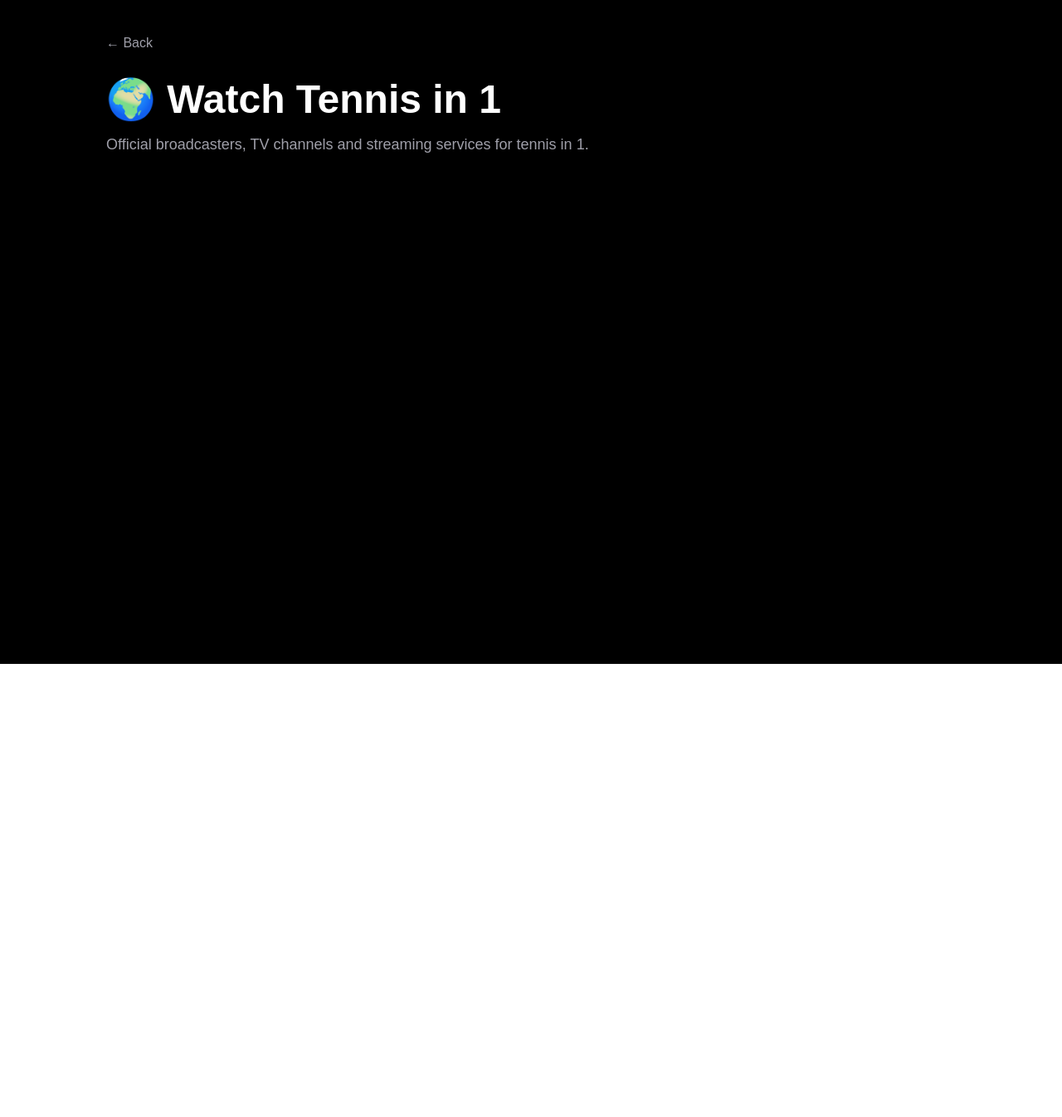
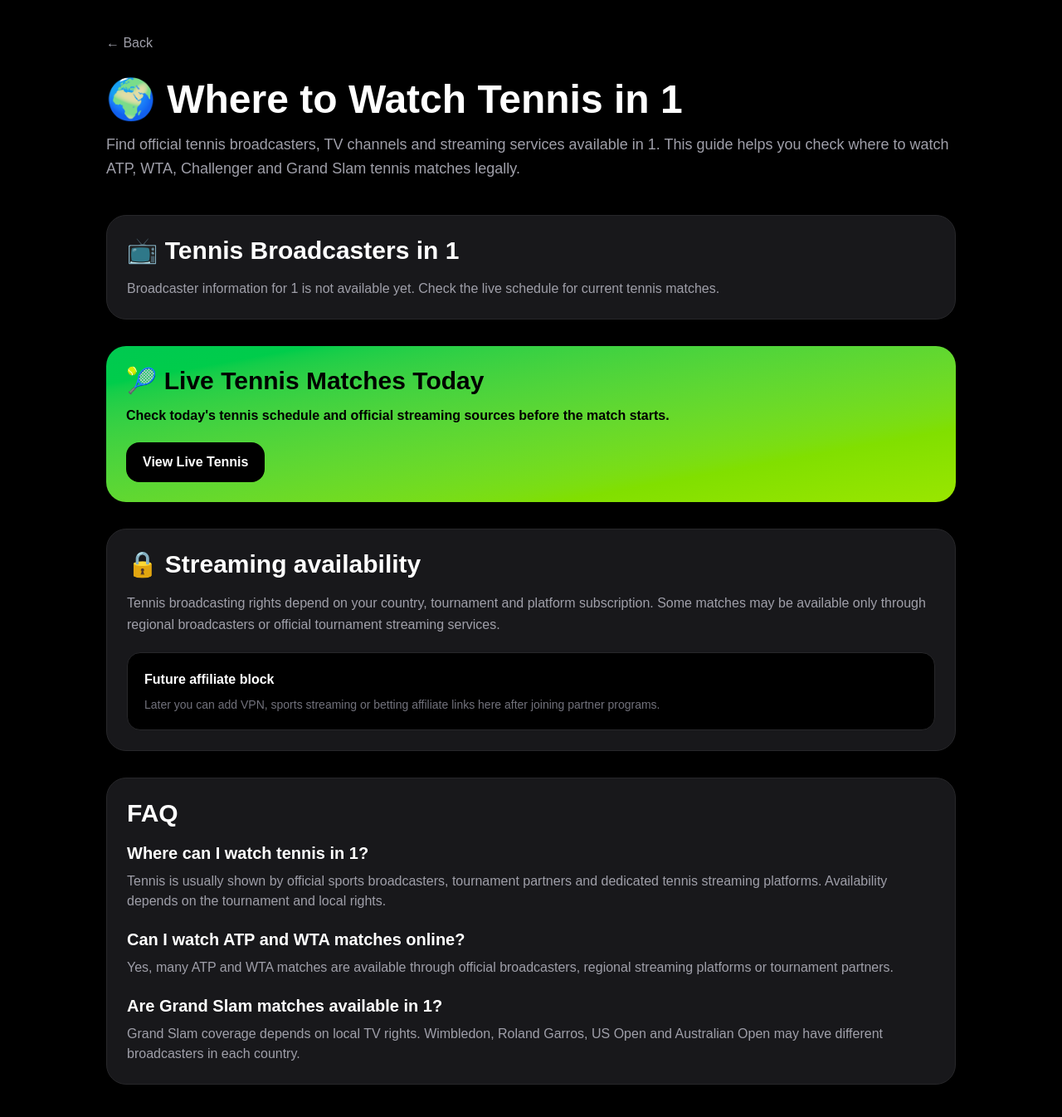
Before and after one commit to 8dqqd57hyh-rgb/watch-tennis-today, a Next.js app: page /watch-tennis-in/1 in a window 1280 px wide. Shown: the whole page at 83% size. Before the commit the page ends 800 px from the top, so only its background shows below. Built offline with nearby package versions, Linux system fonts and the light colour scheme.

Commit message:
Improve country SEO pages

```diff
--- a/app/watch-tennis-in/[country]/page.tsx
+++ b/app/watch-tennis-in/[country]/page.tsx
@@ -28,7 +28,7 @@ const broadcasters: Record<
     {
       name: "Canal+",
       url: "https://www.canalplus.com/",
-      note: "Selected tennis tournaments",
+      note: "Selected tennis tournaments and sports packages",
     },
   ],
 
@@ -65,13 +65,14 @@ export async function generateMetadata({
   params: Promise<{ country: string }>;
 }) {
   const { country } = await params;
-
-  const readable =
-    readableCountry(country);
+  const readable = readableCountry(country);
 
   return {
-    title: `Where to Watch Tennis in ${readable} | Watch Tennis Today`,
-    description: `Official tennis broadcasters, TV channels and streaming platforms available in ${readable}.`,
+    title: `Where to Watch Tennis in ${readable} | TV Channels & Live Streams`,
+    description: `Find official tennis broadcasters, live streams, TV channels and ATP/WTA coverage available in ${readable}.`,
+    alternates: {
+      canonical: `https://watchtennistoday.com/watch-tennis-in/${country}`,
+    },
   };
 }
 
@@ -81,53 +82,139 @@ export default async function CountryPage({
   params: Promise<{ country: string }>;
 }) {
   const { country } = await params;
-
-  const readable =
-    readableCountry(country);
-
-  const countryBroadcasters =
-    broadcasters[country] || [];
+  const readable = readableCountry(country);
+  const countryBroadcasters = broadcasters[country] || [];
 
   return (
     <main className="min-h-screen bg-black text-white p-6 md:p-10">
       <div className="max-w-5xl mx-auto">
-        <a
-          href="/"
-          className="text-zinc-400 hover:text-white"
-        >
+        <a href="/" className="text-zinc-400 hover:text-white">
           ← Back
         </a>
 
-        <h1 className="text-5xl font-black mt-8 mb-4">
-          🌍 Watch Tennis in {readable}
+        <section className="mt-8 mb-10">
+          <h1 className="text-5xl font-black mb-4">
+            🌍 Where to Watch Tennis in {readable}
           </h1>
 
-        <p className="text-zinc-400 text-lg mb-10">
-          Official broadcasters, TV channels
-          and streaming services for tennis in{" "}
-          {readable}.
+          <p className="text-zinc-400 text-lg leading-relaxed">
+            Find official tennis broadcasters, TV channels and streaming
+            services available in {readable}. This guide helps you check where
+            to watch ATP, WTA, Challenger and Grand Slam tennis matches legally.
           </p>
+        </section>
 
+        <section className="bg-zinc-900 border border-zinc-800 rounded-3xl p-6 mb-8">
+          <h2 className="text-3xl font-black mb-4">
+            📺 Tennis Broadcasters in {readable}
+          </h2>
+
+          {countryBroadcasters.length > 0 ? (
             <div className="space-y-5">
-          {countryBroadcasters.map(
-            (broadcaster) => (
+              {countryBroadcasters.map((broadcaster) => (
                 <a
                   key={broadcaster.name}
                   href={broadcaster.url}
                   target="_blank"
-                className="block bg-zinc-900 border border-zinc-800 rounded-3xl p-6 hover:border-green-500 transition-all"
+                  rel="nofollow sponsored noopener noreferrer"
+                  className="block bg-black border border-zinc-800 rounded-3xl p-6 hover:border-green-500 transition-all"
                 >
-                <h2 className="text-2xl font-black mb-2">
+                  <h3 className="text-2xl font-black mb-2">
                     {broadcaster.name}
+                  </h3>
+
+                  <p className="text-zinc-400">{broadcaster.note}</p>
+                </a>
+              ))}
+            </div>
+          ) : (
+            <p className="text-zinc-400">
+              Broadcaster information for {readable} is not available yet.
+              Check the live schedule for current tennis matches.
+            </p>
+          )}
+        </section>
+
+        <section className="bg-gradient-to-br from-green-500 to-lime-400 text-black rounded-3xl p-6 mb-8">
+          <h2 className="text-3xl font-black mb-3">
+            🎾 Live Tennis Matches Today
           </h2>
 
+          <p className="font-semibold mb-5">
+            Check today&apos;s tennis schedule and official streaming sources
+            before the match starts.
+          </p>
+
+          <a
+            href="/live-tennis"
+            className="inline-block bg-black text-white px-5 py-3 rounded-2xl font-black"
+          >
+            View Live Tennis
+          </a>
+        </section>
+
+        <section className="bg-zinc-900 border border-zinc-800 rounded-3xl p-6 mb-8">
+          <h2 className="text-3xl font-black mb-4">
+            🔒 Streaming availability
+          </h2>
+
+          <p className="text-zinc-400 leading-relaxed">
+            Tennis broadcasting rights depend on your country, tournament and
+            platform subscription. Some matches may be available only through
+            regional broadcasters or official tournament streaming services.
+          </p>
+
+          <div className="mt-5 bg-black rounded-2xl p-5 border border-zinc-800">
+            <p className="font-bold mb-2">
+              Future affiliate block
+            </p>
+            <p className="text-zinc-500 text-sm">
+              Later you can add VPN, sports streaming or betting affiliate links
+              here after joining partner programs.
+            </p>
+          </div>
+        </section>
+
+        <section className="bg-zinc-900 border border-zinc-800 rounded-3xl p-6">
+          <h2 className="text-3xl font-black mb-4">
+            FAQ
+          </h2>
+
+          <div className="space-y-5">
+            <div>
+              <h3 className="text-xl font-bold mb-2">
+                Where can I watch tennis in {readable}?
+              </h3>
               <p className="text-zinc-400">
-                  {broadcaster.note}
+                Tennis is usually shown by official sports broadcasters,
+                tournament partners and dedicated tennis streaming platforms.
+                Availability depends on the tournament and local rights.
               </p>
-              </a>
-            )
-          )}
             </div>
+
+            <div>
+              <h3 className="text-xl font-bold mb-2">
+                Can I watch ATP and WTA matches online?
+              </h3>
+              <p className="text-zinc-400">
+                Yes, many ATP and WTA matches are available through official
+                broadcasters, regional streaming platforms or tournament
+                partners.
+              </p>
+            </div>
+
+            <div>
+              <h3 className="text-xl font-bold mb-2">
+                Are Grand Slam matches available in {readable}?
+              </h3>
+              <p className="text-zinc-400">
+                Grand Slam coverage depends on local TV rights. Wimbledon,
+                Roland Garros, US Open and Australian Open may have different
+                broadcasters in each country.
+              </p>
+            </div>
+          </div>
+        </section>
       </div>
     </main>
   );
```
Lines whose indentation alone changed are shown as unchanged.
